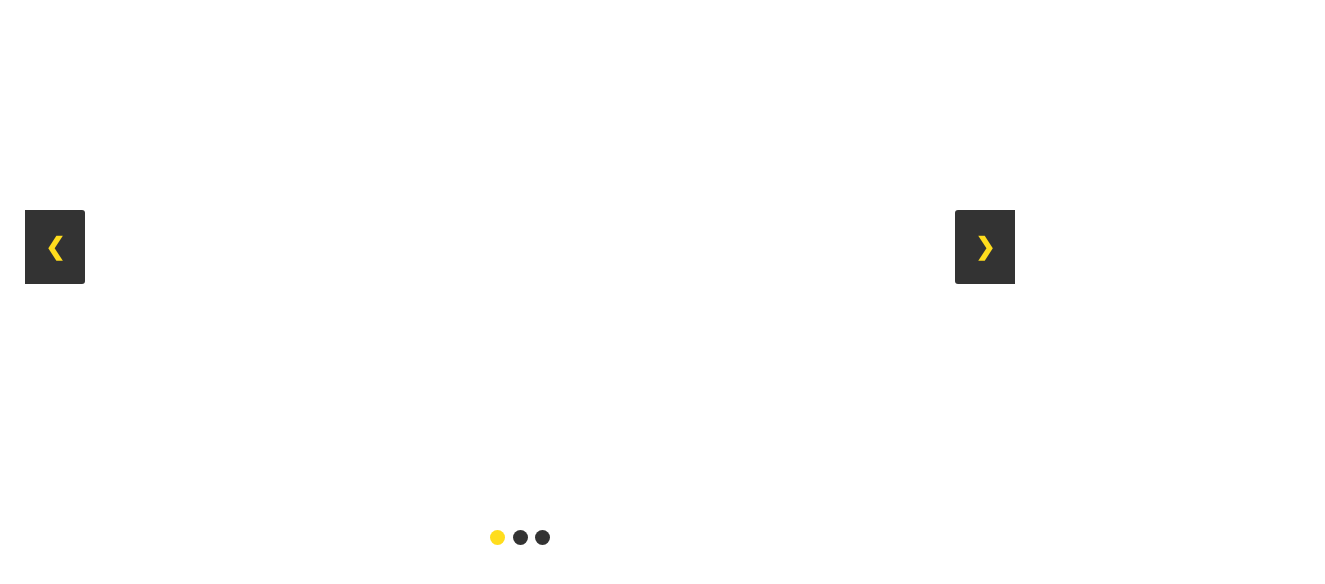
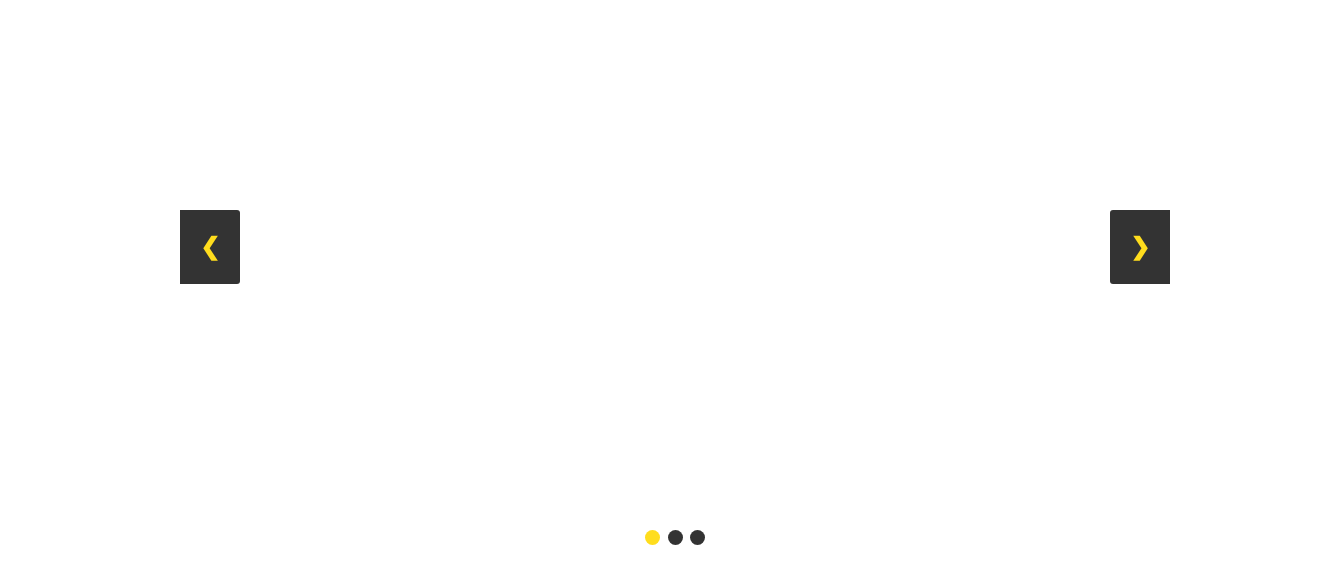
Before and after one commit to uhasaqo/UltRealEstate, a plain HTML site: page www/index.html in a window 1280 px wide. Shown: the part 241-825 px from the top of the page, 1325 px wide, since content can reach past the window. Drawn offline with nearby package versions, Linux system fonts and the light colour scheme.

Commit message:
2nd commit

```diff
--- a/www/index.html
+++ b/www/index.html
@@ -8,7 +8,7 @@
 
   <title>  Home | Ultimo Real Estate   </title>
 
- <meta name="James Cotterell" content="      JAMES COTTERELL james.cotterell2@studytafensw.edu.au     ">
+ <meta name="James Cotterell" content="JAMES COTTERELL james.cotterell2@studytafensw.edu.au     ">
 
   <link rel="stylesheet" href="ultimo_real_estate.css">
    <link rel="stylesheet" href="https://maxcdn.bootstrapcdn.com/bootstrap/3.4.1/css/bootstrap.min.css">
@@ -40,7 +40,7 @@
 </nav>
 
 <main>
-<figure>
+<figure margin="auto">
 <!-- Slideshow container -->
 <div class="index-slideshow">
 
@@ -67,6 +67,7 @@
   <div class="myButtons">
   <a class="prev" onclick="plusSlides(-1)">&#10094;</a>
   <a class="next" onclick="plusSlides(1)">&#10095;</a></div>
+
 </div>
 <br>
 
--- a/www/ultimo_real_estate.css
+++ b/www/ultimo_real_estate.css
@@ -66,9 +66,9 @@ line-height: 1.5em;
 }
 
 figure {
-width: 990px;
+width: 1300px;
 margin: auto;
-margin-top: 40px;
+
 }
 
 #col1 {
@@ -175,6 +175,7 @@ footer {
   width: 620px;
   margin: auto;
   margin-top: 40px;
+  font-size: medium;
   bottom: 0
 }
 
@@ -191,15 +192,14 @@ text-decoration: none;
 
 
 /* INDEX.HTML SLIDESHOW CSS */
-* {box-sizing:border-box}
+* {box-sizing:border-box; margin:auto}
 
 
 /* Slideshow container */
 .index-slideshow {
-  max-width: 1000px;
+  max-width: 990px;
   position: relative;
-  /* margin: 100%; */
-  width: 100%;
+  width: 900%;
 }
 
 
@@ -263,6 +263,8 @@ text-decoration: none;
 /* Slideshow dots at the bottom */
 .dot {
   cursor: pointer;
+  position: relative;
+  align-items: baseline;
   height: 15px;
   width: 15px;
   margin: 0 2px;
@@ -271,6 +273,12 @@ text-decoration: none;
   display: inline-block;
   transition: background-color 0.6s ease;
 }
+.grid {
+  display: grid;
+  grid-template-columns: 1fr 1fr 1fr;
+
+}
+
 /* Slideshow active dot (when the dot has been selected) */
 .active {
 
@@ -373,4 +381,4 @@ text-decoration: none;
 
   .nav:a {
     display: block;
-  }
+  }}
```
